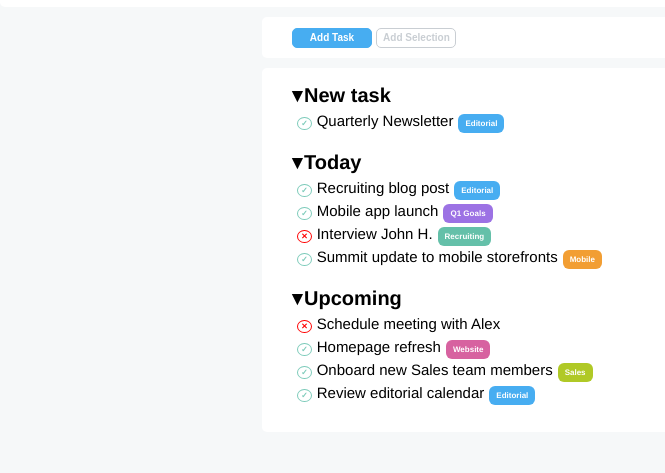
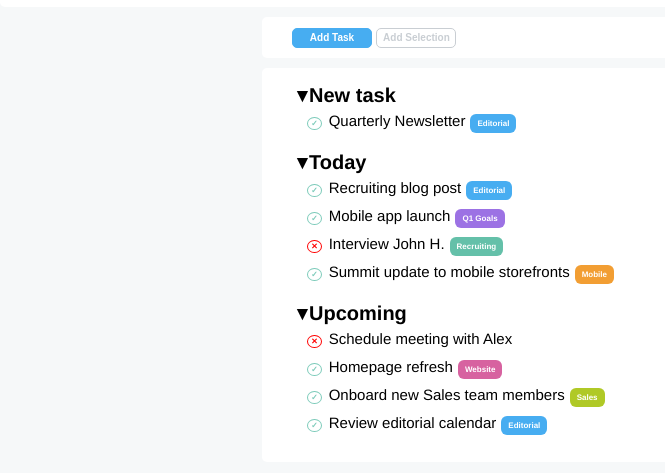
Before and after one commit to andreabellome/html-css-toboolist, a plain HTML site: page index.html in a window 1280 px wide. Shown: the part 67-540 px from the top of the page, without its empty margins (0-665 px from the left). Drawn offline with Linux system fonts and the light colour scheme.

Commit message:
update margin

```diff
--- a/assets/css/style.css
+++ b/assets/css/style.css
@@ -67,7 +67,9 @@ main{
 
 ul li{
   list-style-type: none;
-  margin: 5px 0;
+  margin-top: 5px;
+  margin-left: 5px;
+  margin-bottom: 10px;
 }
 
 ul div{
@@ -98,7 +100,7 @@ ul li span.tick::before{
   border-radius: 50%;
   padding: 1px 3px;
   margin-left: 5px;
-  margin-right: 5px;
+  margin-right: 7px;
   font-weight: bold;
   font-size: 8px;
 }
@@ -112,7 +114,7 @@ ul li span.cross::before{
   border-radius: 50%;
   padding: 1px 3px;
   margin-left: 5px;
-  margin-right: 5px;
+  margin-right: 7px;
   font-weight: bold;
   font-size: 8px;
 }
```
